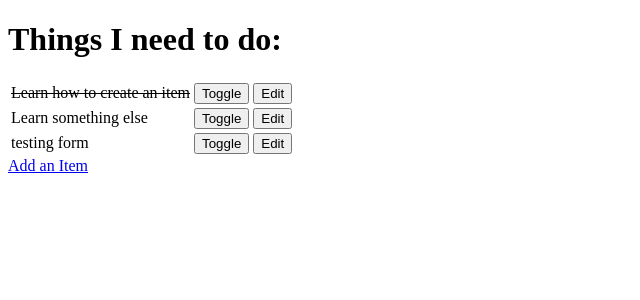
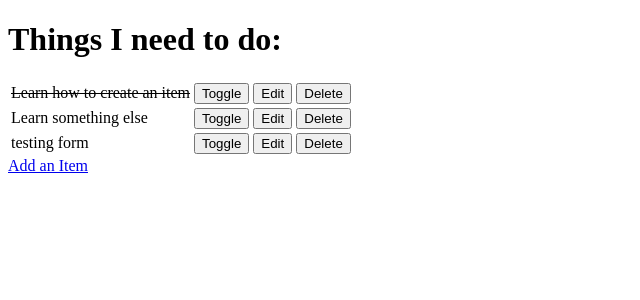
Before and after one commit to psnaz/fst-hello-django-walk, a Django app: page / in a window 1280 px wide. Shown: the top 300 px of the page, without its empty margins (0-640 px from the left). Run offline with Django 3.2, Linux system fonts and the light colour scheme; data comes from the database, SQL or seed files in the repository; both versions use the stored data as it was after the commit.

Commit message:
Add delete functionality

```diff
--- a/django_todo/urls.py
+++ b/django_todo/urls.py
@@ -22,5 +22,6 @@ urlpatterns = [
     path('', views.get_todo_list, name='get_todo_list'),
     path('add', views.add_item, name='add'),
     path('edit/<item_id>', views.edit_item, name='edit'),
-    path('toggle/<item_id>', views.toggle_item, name='toggle')
+    path('toggle/<item_id>', views.toggle_item, name='toggle'),
+    path('delete/<item_id>', views.delete_item, name='delete')
 ]
--- a/todo/templates/todo/todo_list.html
+++ b/todo/templates/todo/todo_list.html
@@ -26,6 +26,11 @@
                         <button>Edit</button>
                     </a>
                 </td>
+                <td>
+                    <a href="/delete/{{ item.id }}">
+                        <button>Delete</button>
+                    </a>
+                </td>
             </tr>
         {% empty %}
         <tr><td>You have nothing to do.</td></tr>
--- a/todo/views.py
+++ b/todo/views.py
@@ -43,3 +43,9 @@ def toggle_item(request, item_id):
     item.done = not item.done
     item.save()
     return redirect('get_todo_list')
+
+
+def delete_item(request, item_id):
+    item = get_object_or_404(Item, id=item_id)
+    item.delete()
+    return redirect('get_todo_list')
```
Also changed, not shown: db.sqlite3.
